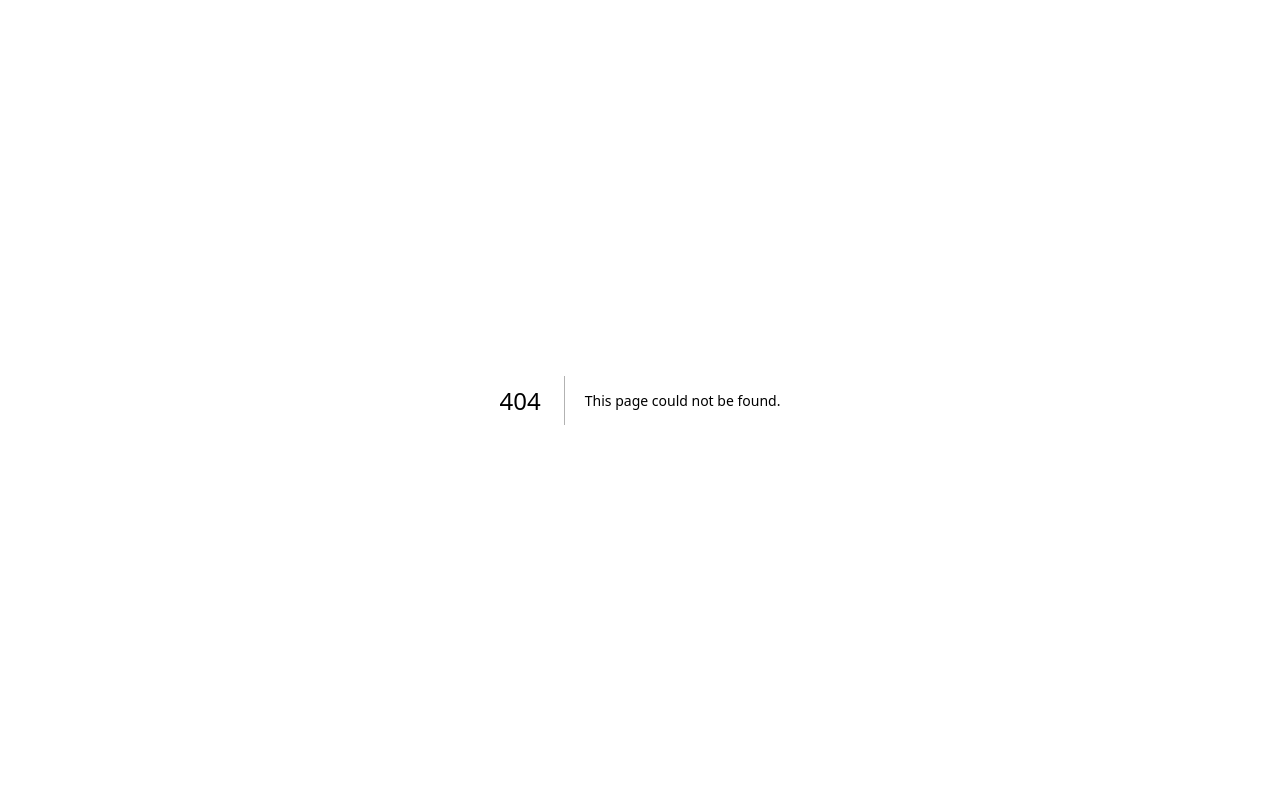
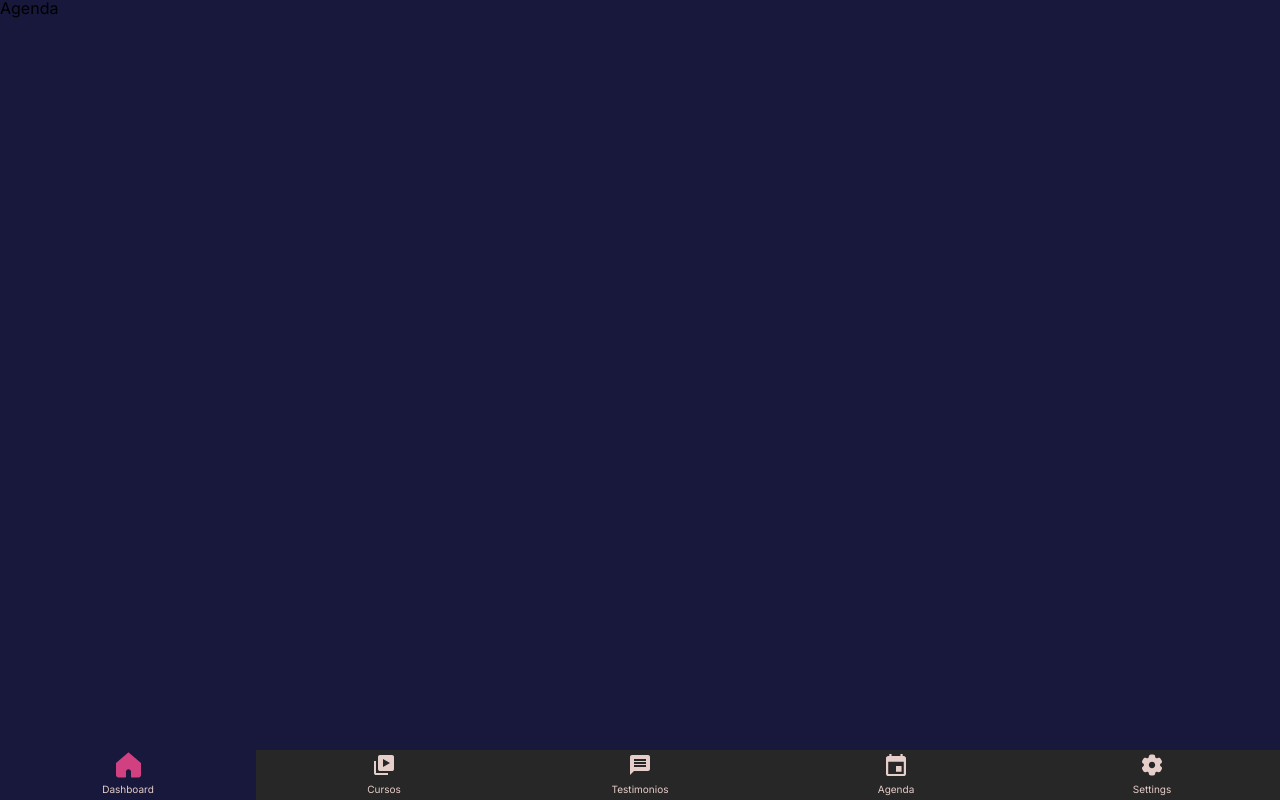
Before and after one commit to JuanMedinaRdz/Odeth-Magia-y-Videncia, a Next.js app in the folder frontend/admin-dashboard/: page /admin/agenda in a window 1280 px wide. Before the commit this address had no page. Built offline with nearby package versions, Linux system fonts and the light colour scheme.

Commit message:
🎨 Share admin layout to all pages

```diff
--- /dev/null
+++ b/frontend/admin-dashboard/app/(admin)/agenda/page.tsx
@@ -0,0 +1,5 @@
+import React from "react";
+
+export default function page() {
+  return <div>Agenda</div>;
+}
--- /dev/null
+++ b/frontend/admin-dashboard/app/(admin)/cursos/page.tsx
@@ -0,0 +1,5 @@
+import React from "react";
+
+export default function page() {
+  return <div>Cursos</div>;
+}
--- /dev/null
+++ b/frontend/admin-dashboard/app/(admin)/settings/page.tsx
@@ -0,0 +1,5 @@
+import React from "react";
+
+export default function page() {
+  return <div>Settings</div>;
+}
--- /dev/null
+++ b/frontend/admin-dashboard/app/(admin)/testimonios/page.tsx
@@ -0,0 +1,5 @@
+import React from "react";
+
+export default function page() {
+  return <div>Testimonios</div>;
+}
--- a/frontend/admin-dashboard/app/layout.tsx
+++ b/frontend/admin-dashboard/app/layout.tsx
@@ -2,6 +2,7 @@ import type { Metadata } from "next";
 import { Inter } from "next/font/google";
 import "./globals.css";
 import StoreProvider from "./storeProvider";
+import { BlueDark } from "@shared/colors";
 
 const inter = Inter({ subsets: ["latin"] });
 
@@ -18,7 +19,9 @@ export default function RootLayout({
   return (
     <html lang="en">
       <StoreProvider>
-        <body className={inter.className}>{children}</body>
+        <body style={{ backgroundColor: BlueDark }} className={inter.className}>
+          {children}
+        </body>
       </StoreProvider>
     </html>
   );
--- a/frontend/admin-dashboard/shared/components/Option.tsx
+++ b/frontend/admin-dashboard/shared/components/Option.tsx
@@ -17,6 +17,7 @@ import {
 import Text from "./Text";
 import { BlueDark, Pink, Pink2 } from "@shared/colors";
 import { Route } from "@shared/types";
+import { useRouter } from "next/navigation";
 
 const Wrapper = styled.div<{ selected: boolean }>`
   display: flex;
@@ -48,6 +49,7 @@ type Props = {
 
 export default function Option(props: Props) {
   const { route, selected, setRoute, notificationNumb } = props;
+  const router = useRouter();
 
   const getImage = (): React.ReactNode => {
     let image = selected ? DashboardSelected : Dashboard;
@@ -77,6 +79,7 @@ export default function Option(props: Props) {
 
   const selectOption = () => {
     setRoute(route);
+    router.push(route.toLocaleLowerCase());
   };
 
   const getBerry = () => {
```
Also changed, not shown: frontend/admin-dashboard/app/(admin)/dashboard/page.tsx (renamed from frontend/admin-dashboard/app/dashboard/page.tsx), frontend/admin-dashboard/app/(admin)/layout.tsx (renamed from frontend/admin-dashboard/app/dashboard/layout.tsx).
